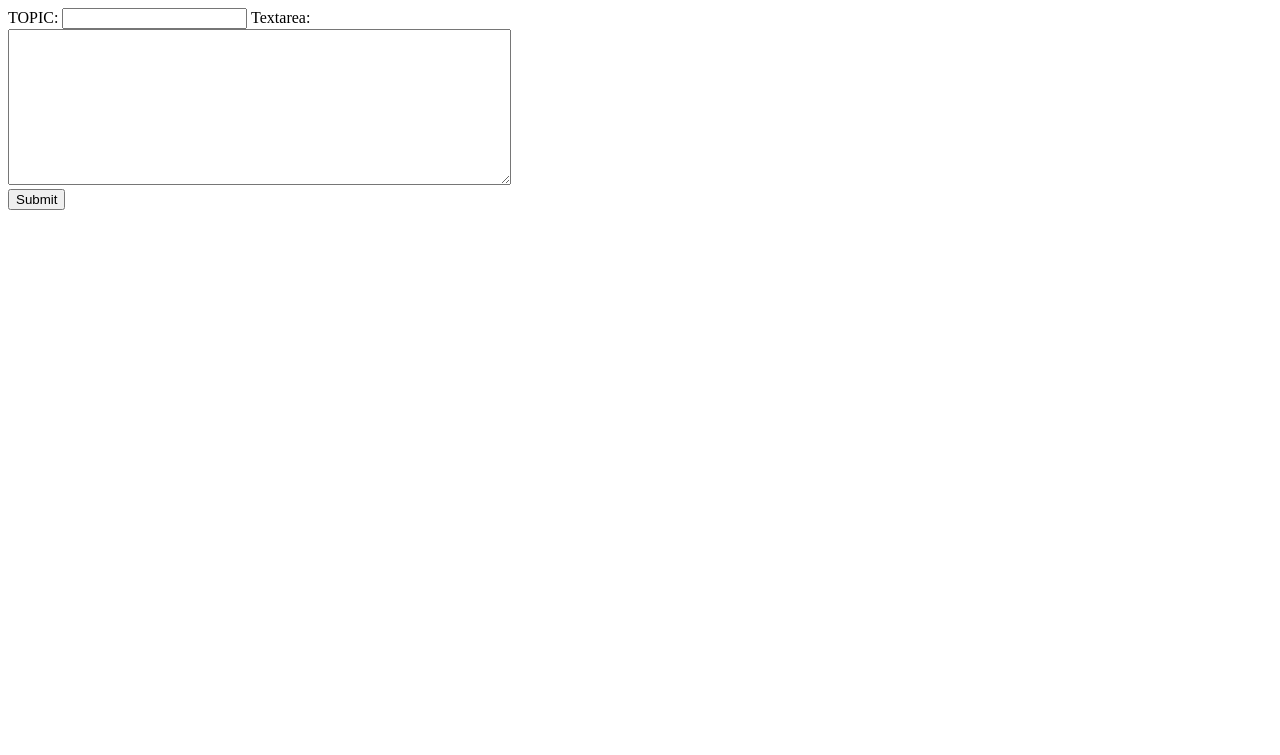
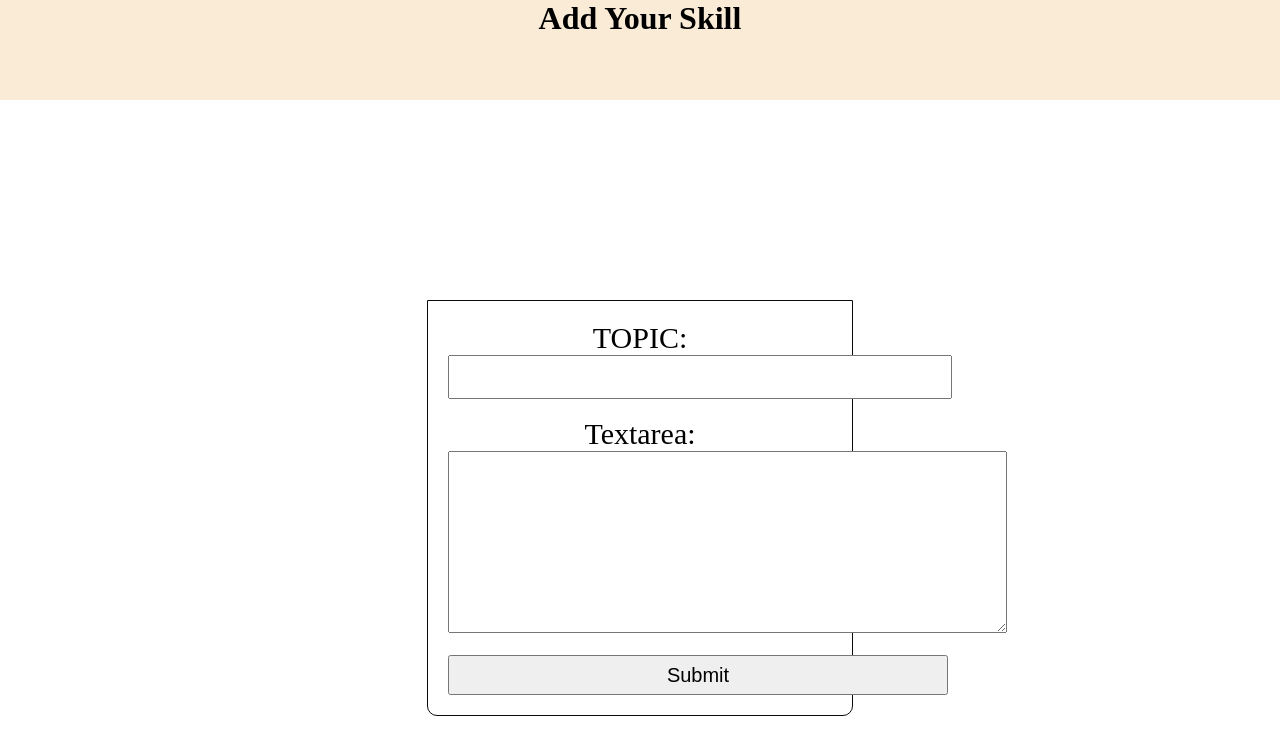
Before and after one commit to akshay-varun/feynman_board, a PHP site: page /add.php in a window 1280 px wide. Shown: the top 755 px of the page. Run offline with PHP 8.4, Linux system fonts and the light colour scheme.

Commit message:
Made some changes to the add skill.

```diff
--- a/public/add.php
+++ b/public/add.php
@@ -3,18 +3,26 @@
 <html>
 <head>
     <title>Add</title>
+    <link rel="stylesheet" href="css/main.css">
 </head>
 <body>
-
+<div class="nav">
+    <h1 style="text-align: center">Add Your Skill</h1>
+</div>
+<div class="add">
 <form action="<?php echo $_SERVER['PHP_SELF']?>" method="post">
-    <label for="topic">TOPIC:</label>
-    <input type="text" id="topic" name="topic">
-    <label>Textarea:</label>
+    <label for="topic" style="font-size: 30px">TOPIC:</label>
+    <input type="text" id="topic" name="topic" required>
+    <br>
+    <br>
+    <label style="font-size: 30px">Textarea:</label>
     <div>
         <textarea rows="10" cols="60" name="content" required></textarea>
     </div>
+    <br>
     <input type="submit" name="submit" value="Submit">
 </form>
+</div>
 </body>
 
 </html>
--- a/public/css/main.css
+++ b/public/css/main.css
@@ -49,11 +49,7 @@ form, .content {
     text-decoration: none;
 
 }
-.add>form>button{
-    width: 550px;
-    height: 80px;
-    font-size: 30px;
-}
+
 
 span{
     font-size: 30px;
@@ -71,3 +67,15 @@ span{
 .percentage{
     padding-left: 80px;
 }
+.add{
+   text-align: center;
+    margin-top: 200px;
+}
+.add>form>input{
+    width: 500px;
+    height: 40px;
+    font-size: 20px;
+}
+.add>form>div>textarea{
+    font-size: 15px;
+}
--- a/public/server.php
+++ b/public/server.php
@@ -99,7 +99,7 @@ if(isset($_POST["level"]))
         $percentage=($sum/($i*4))*100;
         echo $percentage;
         $_SESSION['percentage']=$percentage;
-
+        header('location: dashboard.php');
     }
     else
         echo "Select an option first !!";
```
